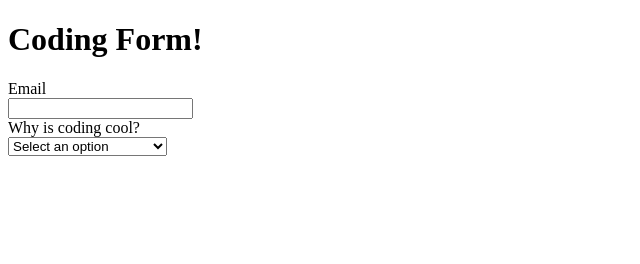
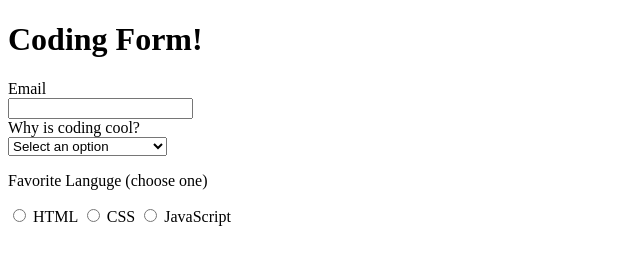
Before and after one commit to JoshuaAaronBaker/review, a website: page html-forms/index.html in a window 1280 px wide. Shown: the whole page, without its empty margins (0-640 px from the left). Drawn offline with Linux system fonts and the light colour scheme.

Commit message:
Created a div containing a p tag with text content, created 3 input elements with name attribute lang and type radio. Created 3 labels corresponding to the value attributes of the input elements.

```diff
--- a/html-forms/index.html
+++ b/html-forms/index.html
@@ -22,6 +22,17 @@
       <option value="Because it's fun">Because it's fun</option>
       <option value="Because it's powerful">Because it's powerful</option>
     </select>
+    <div>
+      <p>Favorite Languge (choose one)</p>
+    </div>
+    <input name="lang" value="HTML" id="html" type="radio">
+    <label for="html">HTML</label>
+
+    <input name="lang" value="CSS" id="css" type="radio">
+    <label for="css">CSS</label>
+
+    <input name="lang" value="JavaScript" id="js" type="radio">
+    <label for="js">JavaScript</label>
   </form>
 </body>
 </html>
```
